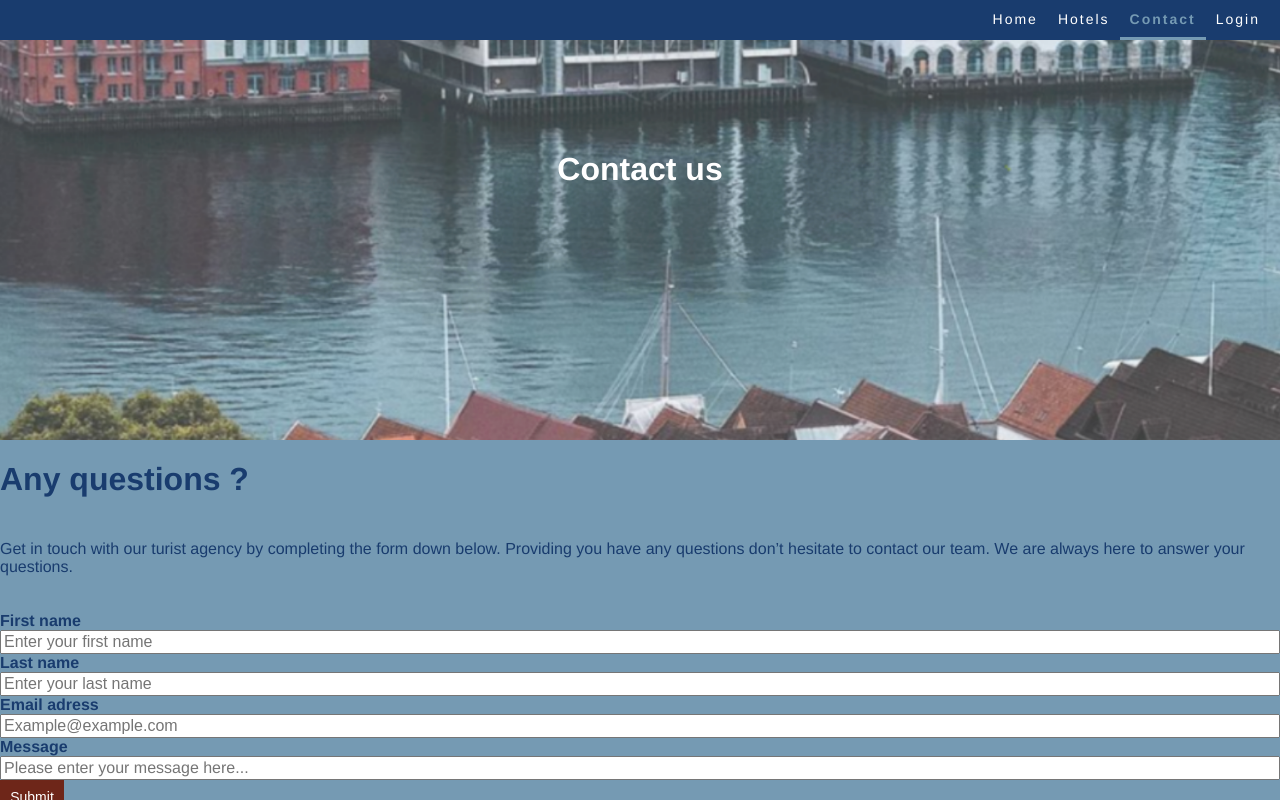
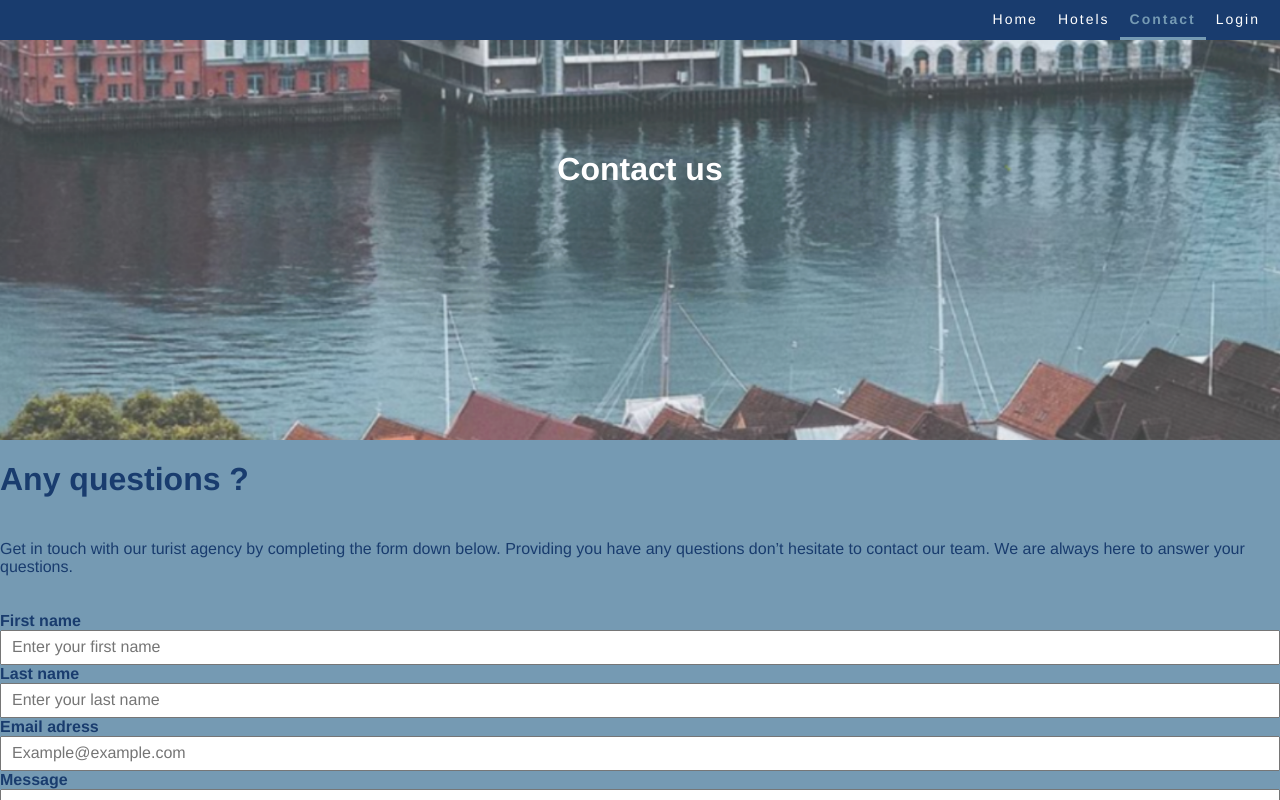
Before and after one commit to elisemykle/elise-myklebust-project-exam-2, a React (Create React App) app: page /Contact in a window 1280 px wide. Shown: the top 800 px of the page. Built offline with nearby package versions, Linux system fonts and the light colour scheme; a web font is replaced by a local one.

Commit message:
Endret scss til global veriables

```diff
--- a/src/components/admin/login/Login.js
+++ b/src/components/admin/login/Login.js
@@ -30,19 +30,18 @@ export default function Login(props){
             <form onSubmit={(event) => onSubmit(event)}>
                 <div className="login__form-group">
                     <label className="form__label">Username</label>
-                    <input className="form__control" name="emailaddress" placeholder="Please enter your username" onChange={event =>
+                    <input className="form__input" name="emailaddress" placeholder="Please enter your username" onChange={event =>
                             {
                                 setUsername(event.target.value);
                                 setError(false);
                             }
 
                         } />
-
                     </div>
 
                     <div className="login__form-group">
                         <label className="form__label">Password</label>
-                        <input className="form--input" type="password" name="pwd" placeholder="Please enter your password" onChange={event =>
+                        <input className="form__input" type="password" name="pwd" placeholder="Please enter your password" onChange={event =>
                                 {
                                     setPassword(event.target.value);
                                     setError(false);
--- a/src/components/visitor/enquiry/Enquiry.js
+++ b/src/components/visitor/enquiry/Enquiry.js
@@ -42,7 +42,7 @@ export default function Enquiry(props){
 		<div className="enquiry">
 			<div className="enquiry__heading">
 				<Hero title="Enquiry" text="" classes="hero hero--contact" showSearch={false}/>
-				<div className="contact__contact--page">
+				<div className="enquiry__enquiry--page">
 					<h1 className="enquiry__h1">Make your reservation</h1>
 				</div>
 			</div>
--- a/src/css/contact.scss
+++ b/src/css/contact.scss
@@ -12,20 +12,22 @@
 }
 
 .form__label{
-    font-size: 16px;
-    font-weight: bold;
+    font-size: $formfontsize;
+    font-weight: $forminputwidth;
     font-family: $fontfamily;
     color: $secondarycolor;
 }
 
 .form__input {
+    height: $forminputheight;
     display: block;
-    width: 100%;
+    width: $forminputwidth;
 }
 
 .message__input{
-    width: 100%;
-    font-size: 16px;
+    width: $forminputwidth;
+    height: 150px;
+    font-size: $formfontsize;
     font-family: $fontfamily;
 }
 
--- a/src/css/enquiry.scss
+++ b/src/css/enquiry.scss
@@ -1,12 +1,26 @@
 .enquiry__h1{
-text-align: center;
+    color: $secondarycolor;
+    padding-bottom: 20px;
+    font-family: $fontfamily;
+    font-weight: bold;
+    text-align: center;
+    padding-top: 40px;
 }
 
-.form--input {
-    width: 100%;
+.form__label{
+    padding-bottom: 5px;
+    color: $secondarycolor;
+    font-size: $formfontsize;
+    font-weight: $formlabelweight;
+    font-family: $fontfamily;
+}
+
+.form__input {
+    width: $forminputwidth;
+    height: $forminputheight;
     padding: 10px;
     font-family: $fontfamily;
-    font-size: 16px;
+    font-size: $formfontsize;
 }
 
 .enquiry__form{
--- a/src/css/global.scss
+++ b/src/css/global.scss
@@ -3,6 +3,11 @@ $primarycolor: #759AB3;
 $secondarycolor: #193C6E;
 $elementcolor: #6E2619;
 $navlinkcolor: #FFFFFF;
+$forminputheight: 35px;
+$forminputwidth: 100%;
+$formfontsize: 16px;
+$formlabelweight: bold;
+
 
 *, *::before, *::after {
   box-sizing: border-box;
--- a/src/css/login.scss
+++ b/src/css/login.scss
@@ -6,17 +6,9 @@
 
 .form__label{
     color: $secondarycolor;
-    font-size: 16px;
-    font-weight: bold;
+    font-size: $formfontsize;
+    font-weight: $formlabelweight;
     font-family: $fontfamily;
-}
-
-.form__control{
-    width: 100%;
-    padding: 12px;
-    border: 1px solid #ccc;
-    border-radius: 4px;
-    resize: vertical;
 }
 
 .login__form-group{
@@ -28,12 +20,12 @@ input::placeholder {
 }
 
 label, input {
-    font-size: 16px;
+    font-size: $formfontsize;
 }
 
 .error__message{
     color: $secondarycolor;
-    font-size: 16px;
+    font-size: $formfontsize;
     font-style: italic;
     font-family: $fontfamily;
 }
```
